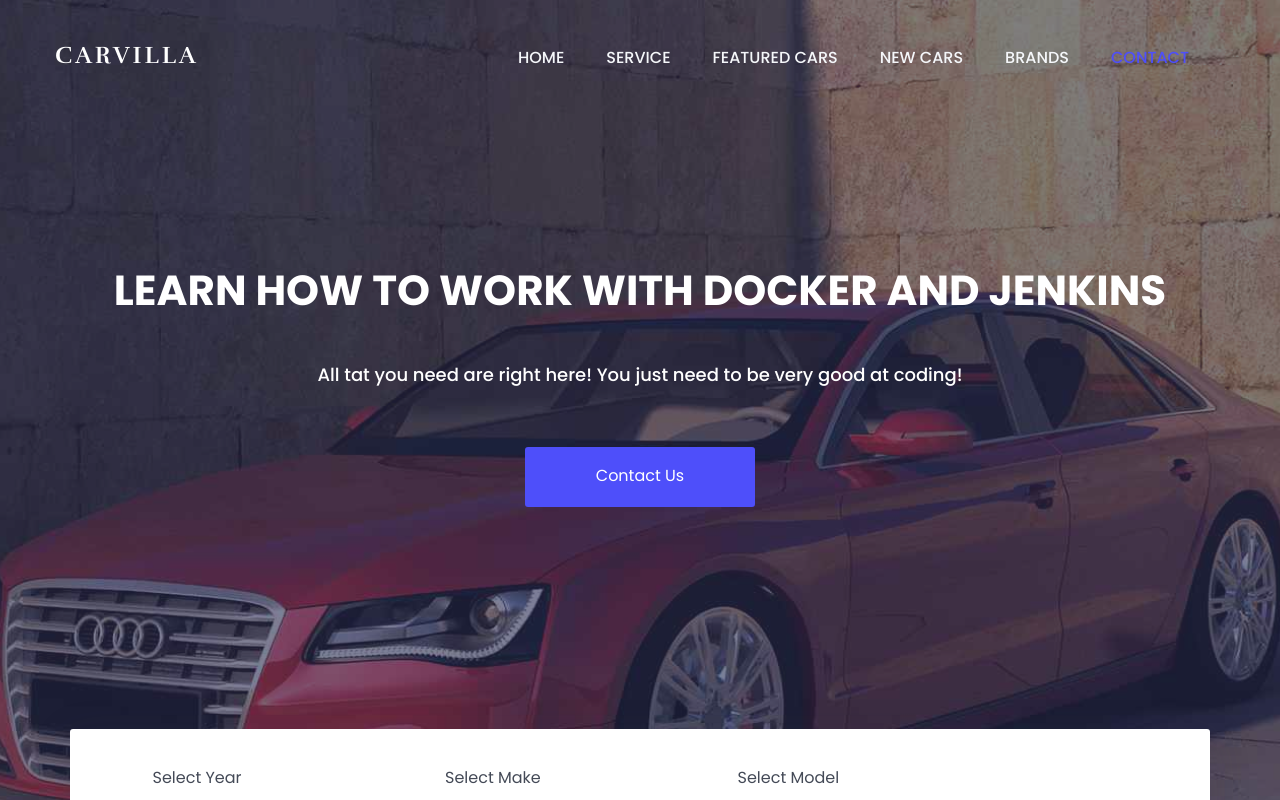
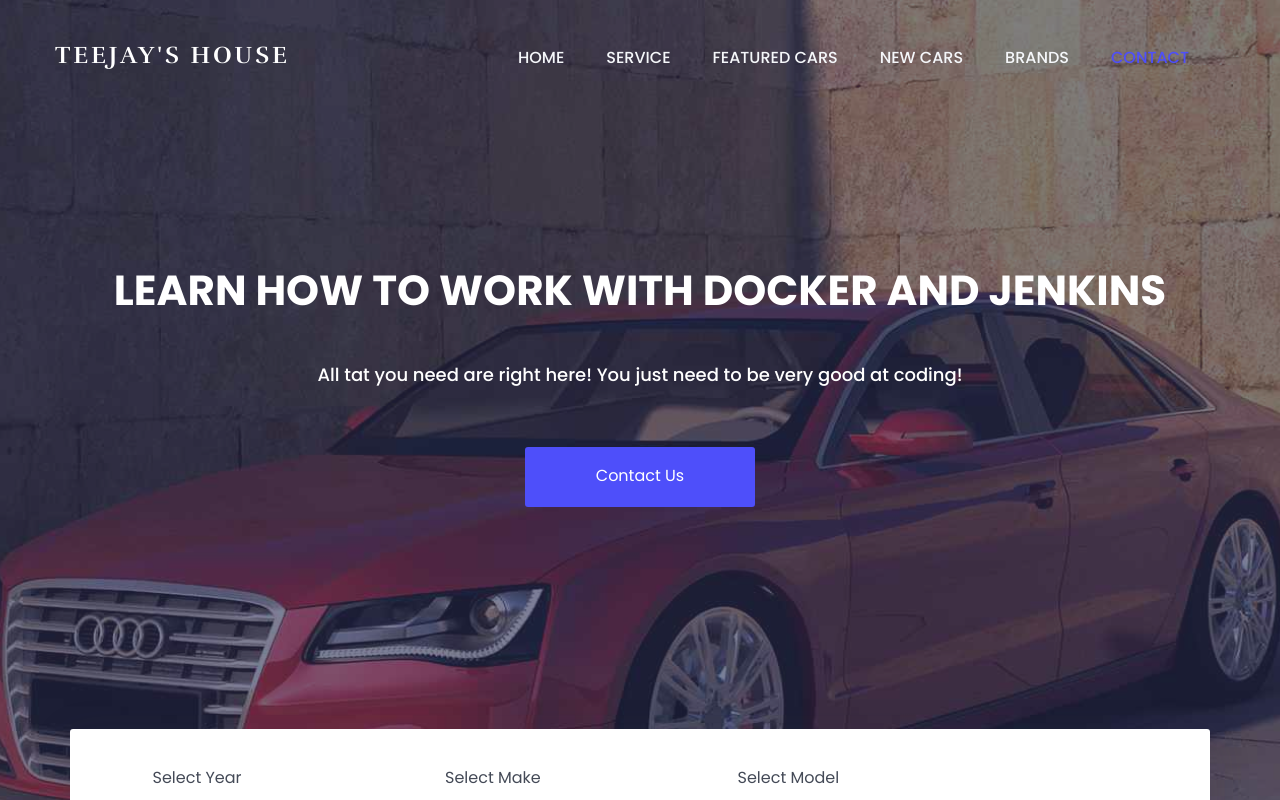
Before and after one commit to TanjemAhamed/carvilla, a plain HTML site: page sourcecode/index.html in a window 1280 px wide. Shown: the top 800 px of the page. Drawn offline with nearby package versions, Linux system fonts and the light colour scheme.

Commit message:
(Update): Updated the index.html file with some changes

```diff
--- a/sourcecode/index.html
+++ b/sourcecode/index.html
@@ -78,7 +78,7 @@
 				                <button type="button" class="navbar-toggle" data-toggle="collapse" data-target="#navbar-menu">
 				                    <i class="fa fa-bars"></i>
 				                </button>
-				                <a class="navbar-brand" href="index.html">Carvilla<span></span></a>
+				                <a class="navbar-brand" href="index.html">Teejay's House<span></span></a>
 
 				            </div><!--/.navbar-header-->
 				            <!-- End Header Navigation -->
```
